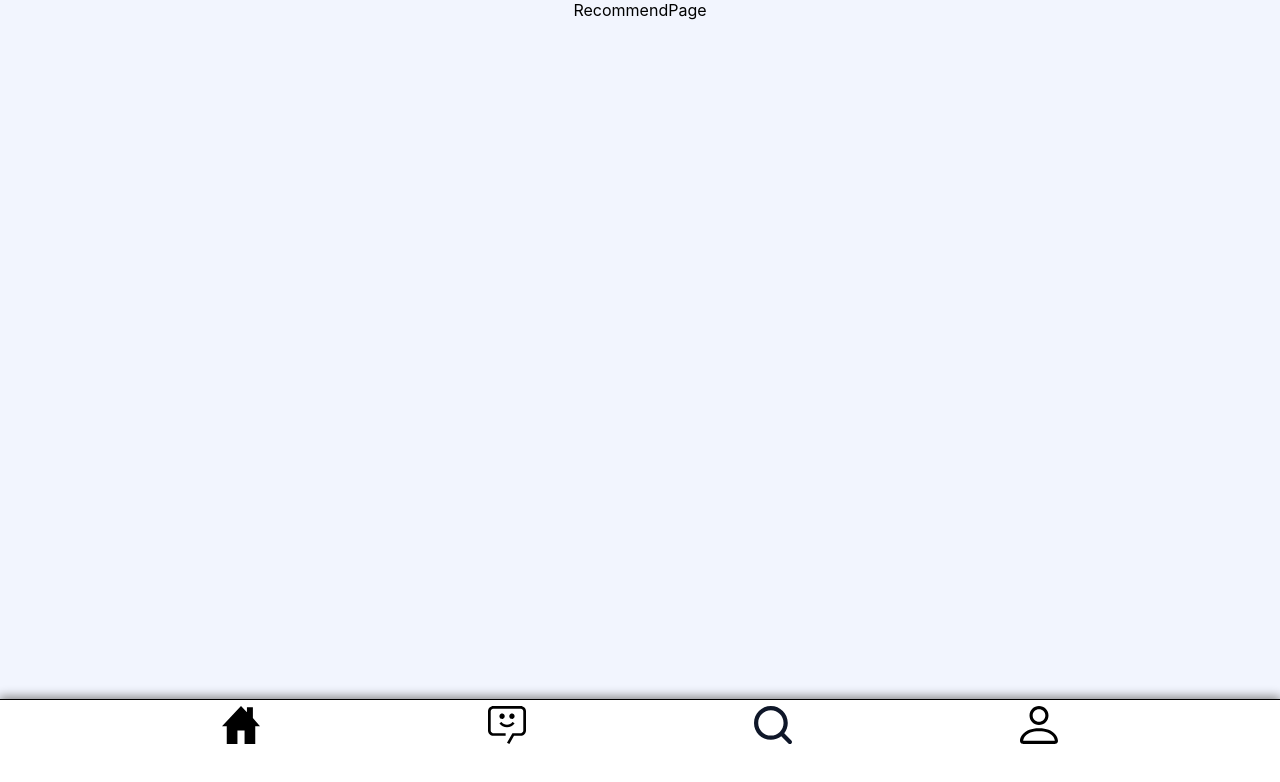
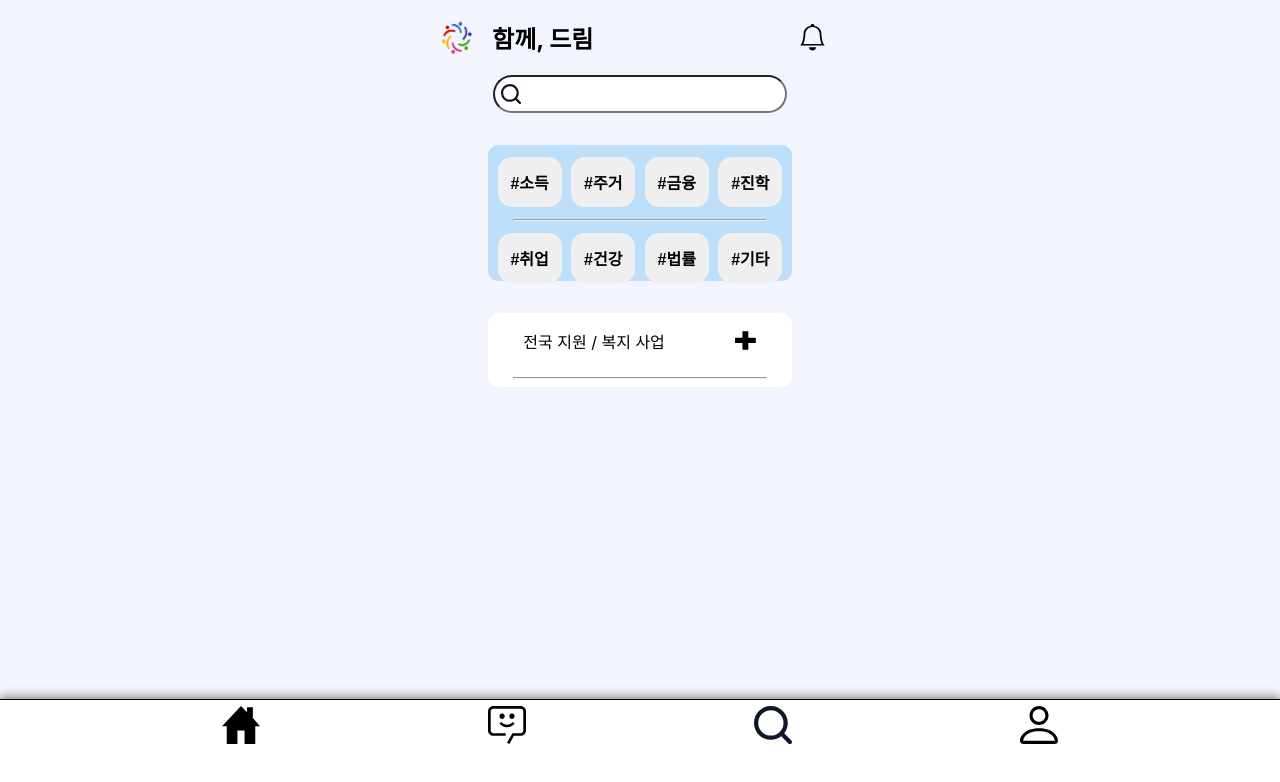
Before and after one commit to soo0300/Fintech-Welfare-Service, a React (Create React App) app in the folder frontend/: page /recommend in a window 1280 px wide. Shown: the top 782 px of the page. Built offline with nearby package versions, Linux system fonts and the light colour scheme.

Commit message:
✨feat: Recommand UX/UI

```diff
--- /dev/null
+++ b/frontend/src/components/header/Header.jsx
@@ -0,0 +1,29 @@
+import React from "react";
+import Logo from "../Logo/Logo";
+import { ReactComponent as AlarmIcon } from "../../assets/img/Alarm_icon.svg";
+import { styled } from "styled-components";
+import Button from "../button/Button";
+
+const BusinessHead = styled.div`
+  display: flex;
+`;
+
+function Header() {
+  return (
+    <>
+      <BusinessHead>
+        <Logo></Logo>
+        <Button
+          margin="0px 7% 0px 0px"
+          type="icon"
+          background="none"
+          hoverbgcolor="none"
+        >
+          <AlarmIcon />
+        </Button>
+      </BusinessHead>
+    </>
+  );
+}
+
+export default Header;
--- a/frontend/src/views/Business.jsx
+++ b/frontend/src/views/Business.jsx
@@ -1,16 +1,10 @@
 import React from "react";
-import Logo from "../components/Logo/Logo";
 import Button from "../components/button/Button";
-import { ReactComponent as AlarmIcon } from "../assets/img/Alarm_icon.svg";
 import { styled } from "styled-components";
 import { ReactComponent as PlusIcon } from "../assets/img/Plus_icon.svg";
-import AddOutlinedIcon from "@mui/icons-material/AddOutlined";
+import { ReactComponent as WhitePlusIcon } from "../assets/img/Vector.svg";
+import Header from "../components/header/Header";
 import Card from "../components/card/Card";
-import { color } from "framer-motion";
-
-const BusinessHead = styled.div`
-  display: flex;
-`;
 
 const BusinessBasicBox = styled.div`
   background-color: #fff;
@@ -25,6 +19,7 @@ const BusinessNothingBox = styled(BusinessBasicBox)`
   display: flex;
   justify-content: center;
   align-items: center;
+  height: 8vh;
 `;
 
 const BusinessBox = styled(BusinessBasicBox)`
@@ -35,7 +30,8 @@ const BusinessBox = styled(BusinessBasicBox)`
 
 const BusinessBoxTop = styled.div`
   display: flex;
-  justify-content: space-between;
+  width: 115%;
+  justify-content: space-around;
   align-items: center;
 `;
 
@@ -57,30 +53,13 @@ const CustomCardBox = styled.div`
 
 const Money = styled.div`
   display: flex;
+  width: 77%;
   justify-content: space-between;
 `;
 
 const HR = styled.hr`
   width: 83%;
 `;
-
-function Head() {
-  return (
-    <>
-      <BusinessHead>
-        <Logo></Logo>
-        <Button
-          margin="0px 7% 0px 0px"
-          type="icon"
-          background="none"
-          hoverbgcolor="none"
-        >
-          <AlarmIcon />
-        </Button>
-      </BusinessHead>
-    </>
-  );
-}
 
 function BusinessNothing(props) {
   return (
@@ -96,7 +75,7 @@ function BusinessNothing(props) {
           border="30px"
           margin="0px 0px 0px 6%"
         >
-          <AddOutlinedIcon color="#fff" />
+          <WhitePlusIcon width="60%" />
         </Button>
       </BusinessNothingBox>
     </>
@@ -105,26 +84,23 @@ function BusinessNothing(props) {
 
 function BusinessBody(props) {
   return (
-    <>
     <BusinessBox>
       <BusinessBoxTop>
         <p style={{ color: props.titleColor }}>{props.title}</p>
-          <PlusIcon width="13%" />
+        <PlusIcon width="6%" />
       </BusinessBoxTop>
       <HR />
       <Money>
         <p>매 달</p>
         <p style={{ color: props.moneyColor }}>{props.money}₩</p>
-          <p>지원 받고 있습니다.</p>
+        <p>{props.comment}</p>
       </Money>
     </BusinessBox>
-    </>
   );
 }
 
 function CustomBusinesss() {
   return (
-    <>
     <CustomContainer>
       <p>맞춤 지원 사업</p>
       <HR />
@@ -133,14 +109,13 @@ function CustomBusinesss() {
           <Card cardWidth="10rem" cardHeight="15rem" posterWidth="3rem" /> */}
       </CustomCardBox>
     </CustomContainer>
-    </>
   );
 }
 
 function Business() {
   return (
     <>
-      <Head />
+      <Header />
       <BusinessNothing title="심사 중인 지원 사업" titleColor="#F66262" />
       <BusinessNothing title="지원 받고 있는 사업" titleColor="#006FFD" />
 
@@ -149,12 +124,14 @@ function Business() {
         titleColor="#F66262"
         money="3,000,000"
         moneyColor="#30BC19"
+        comment="더 받을 수 있습니다."
       />
       <BusinessBody
         title="지원 받고 있는 사업"
         titleColor="#006FFD"
         money="9,000,000"
         moneyColor="#30BC19"
+        comment="지원 받고 있습니다."
       />
       <CustomBusinesss />
     </>
--- a/frontend/src/views/RecommendPage.jsx
+++ b/frontend/src/views/RecommendPage.jsx
@@ -1,7 +1,142 @@
 import React from "react";
+import Header from "../components/header/Header";
+import styled from "styled-components";
+import { ReactComponent as SearchIcon } from "../assets/img/Search_icon.svg";
+import { ReactComponent as PlusIcon } from "../assets/img/Plus_icon.svg";
+import Button from "../components/button/Button";
+
+const RecommendContainer = styled.div`
+  display: flex;
+  flex-direction: column;
+  align-items: center;
+`;
+
+const SearchBarContainer = styled.div`
+  display: flex;
+  align-items: center;
+  justify-content: center;
+  position: relative; // 상대적 위치 지정
+`;
+
+const StyledSearchIcon = styled(SearchIcon)`
+  position: absolute; // 절대적 위치 지정
+  left: 1vh; // input 바의 왼쪽에서 약간 떨어진 위치에 배치
+  width: 2.5vh;
+`;
+
+const SearchInput = styled.input`
+  width: 31vh;
+  height: 4vh;
+  border-radius: 30px;
+  font-size: 2vh;
+
+  // 아이콘 때문에 가려지는 텍스트를 피하기 위해 padding-left 추가
+  padding-left: 5vh;
+`;
+
+function SearchBar() {
+  return (
+    <SearchBarContainer>
+      <StyledSearchIcon />
+      <SearchInput placeholder="" />
+    </SearchBarContainer>
+  );
+}
+
+const TagContainer = styled.div`
+  width: 38vh;
+  height: 17vh;
+  background-color: #bddffa;
+  border-radius: 10px;
+  margin-top: 4vh;
+  margin-bottom: 4vh;
+`;
+
+const ButtonContainer = styled.div`
+  display: flex;
+  justify-content: space-evenly;
+  margin-top: 1.5vh;
+  margin-bottom: 1.5vh;
+`;
+
+const HR = styled.hr`
+  width: 83%;
+  color: black;
+`;
+
+const tags1 = ["소득", "주거", "금융", "진학"];
+const tags2 = ["취업", "건강", "법률", "기타"];
+
+function Tag() {
+  return (
+    <TagContainer>
+      <ButtonContainer>
+        {tags1.map((tag) => (
+          <Button
+            key={tag} // React가 각 항목을 식별할 수 있도록 key 속성 추가
+            weight="bold"
+            fontSize="2vh"
+            width="8vh"
+            background="#fff"
+            color="#000"
+          >
+            #{tag}
+          </Button>
+        ))}
+      </ButtonContainer>
+      <HR />
+      <ButtonContainer>
+        {tags2.map((tag) => (
+          <Button
+            key={tag} // React가 각 항목을 식별할 수 있도록 key 속성 추가
+            weight="bold"
+            fontSize="2vh"
+            width="8vh"
+            background="#fff"
+            color="#000"
+          >
+            #{tag}
+          </Button>
+        ))}
+      </ButtonContainer>
+    </TagContainer>
+  );
+}
+
+const BusinessContainer = styled.div`
+  background-color: #fff;
+  width: 38vh;
+  border-radius: 10px;
+`;
+
+const BusinessHeader = styled.div`
+  display: flex;
+  width: 100%;
+  justify-content: space-around;
+  align-items: center;
+`;
+
+function Business() {
+  return (
+    <BusinessContainer>
+      <BusinessHeader>
+        <p>전국 지원 / 복지 사업</p>
+        <PlusIcon width="7%" />
+      </BusinessHeader>
+      <HR />
+    </BusinessContainer>
+  );
+}
 
 function RecommendPage() {
-  return <div>RecommendPage</div>;
+  return (
+    <RecommendContainer>
+      <Header />
+      <SearchBar />
+      <Tag />
+      <Business />
+    </RecommendContainer>
+  );
 }
 
 export default RecommendPage;
```
Also changed, not shown: frontend/src/assets/img/Vector.svg (added). Lines whose indentation alone changed are shown as unchanged.
